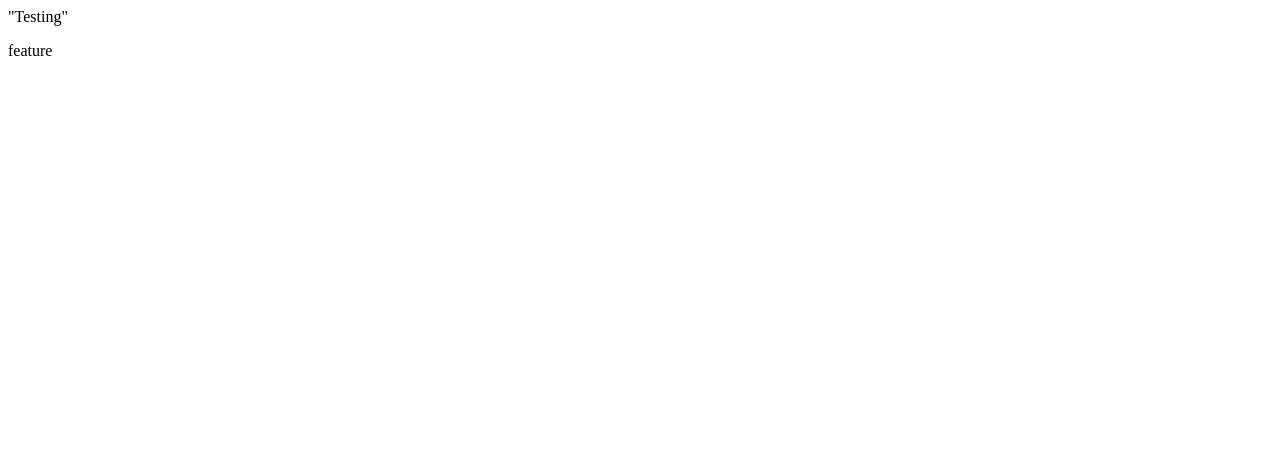
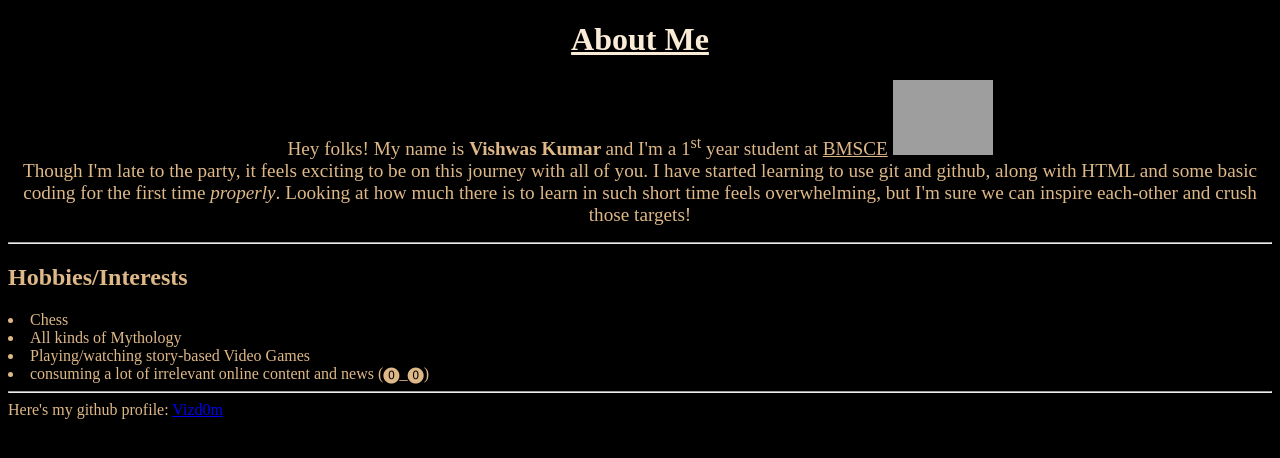
Before and after one commit to Vizd0m/my-projects, a plain HTML site: page pj1/index.html in a window 1280 px wide. Drawn offline with Linux system fonts and the light colour scheme; grey boxes are pictures that could not be loaded.

Commit message:
About_me page update

```diff
--- a/pj1/index.html
+++ b/pj1/index.html
@@ -1,6 +1,20 @@
-<html>
-     <body>
-          <p> "Testing" </p>
-          <p> feature </p>
-     </body>
+<!DOCTYPE html>
+<html lang="en">
+<head>
+   <meta charset="UTF-8">
+   <meta name="author" content="Vishwas Kumar">
+   <title> About Me </title>
+</head>
+<body style="background-color: black; color: burlywood;)">
+   <h1 style="color: antiquewhite;"><center><u> About Me </u></center></h1>
+   <p> <center><big> Hey folks! My name is <b> Vishwas Kumar </b> and I'm a 1<sup>st</sup> year student at <u>BMSCE</u> <img src="https://upload.wikimedia.org/wikipedia/en/thumb/8/87/BMS_College_of_Engineering.svg/1200px-BMS_College_of_Engineering.svg.png" alt="BMSCE logo" width="100"> <br>
+   Though I'm late to the party, it feels exciting to be on this journey with all of you. I have started learning to use git and github, along with HTML and some basic coding for the first time <i>properly</i>.
+   Looking at how much there is to learn in such short time feels overwhelming, but I'm sure we can inspire each-other and crush those targets! </big></center></p> <hr>
+   <h2> Hobbies/Interests </h2>
+      <li> Chess </li>
+      <li> All kinds of Mythology </li>
+      <li> Playing/watching story-based Video Games </li>
+      <li> consuming a lot of irrelevant online content and news (⓿_⓿) </li>
+   <hr> Here's my github profile: <a href="https://github.com/Vizd0m/my-projects/tree/Wings">Vizd0m</a>
+</body>
 </html>
```
